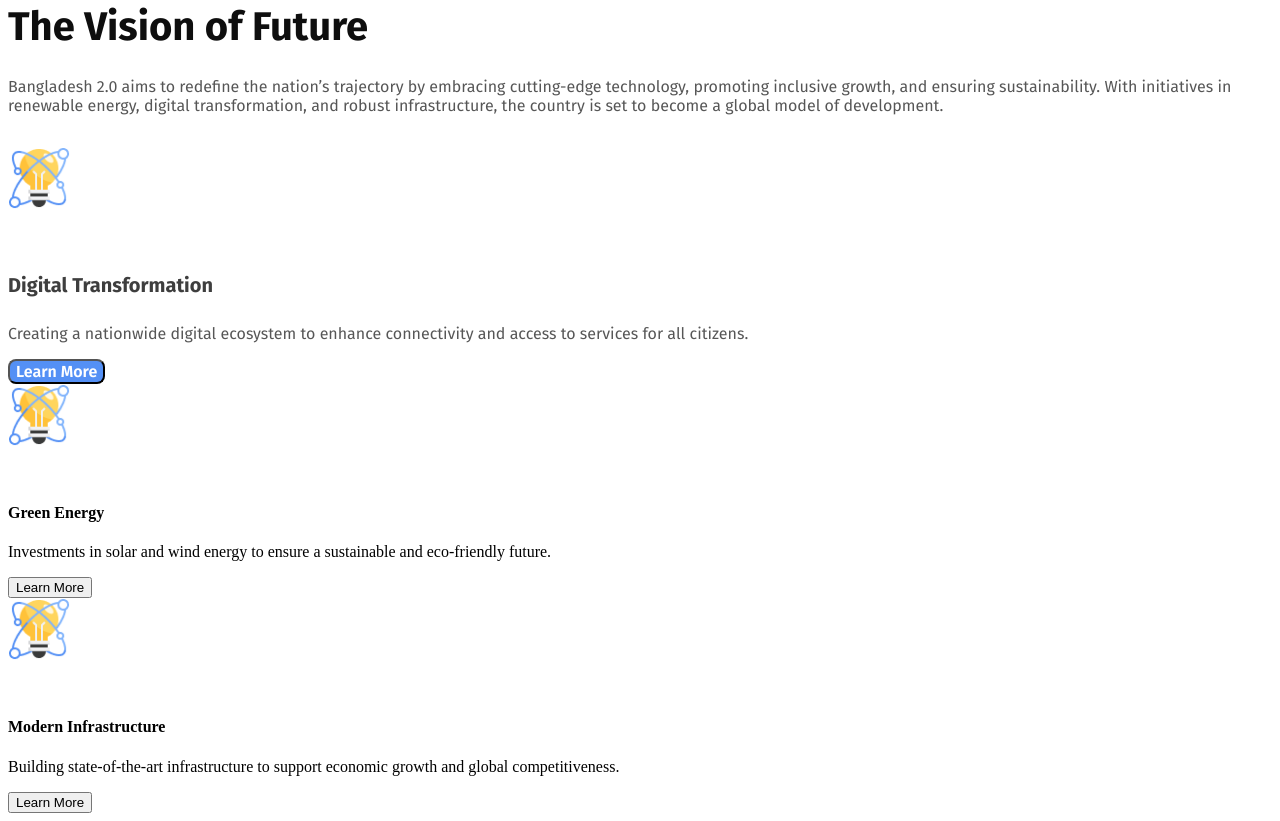
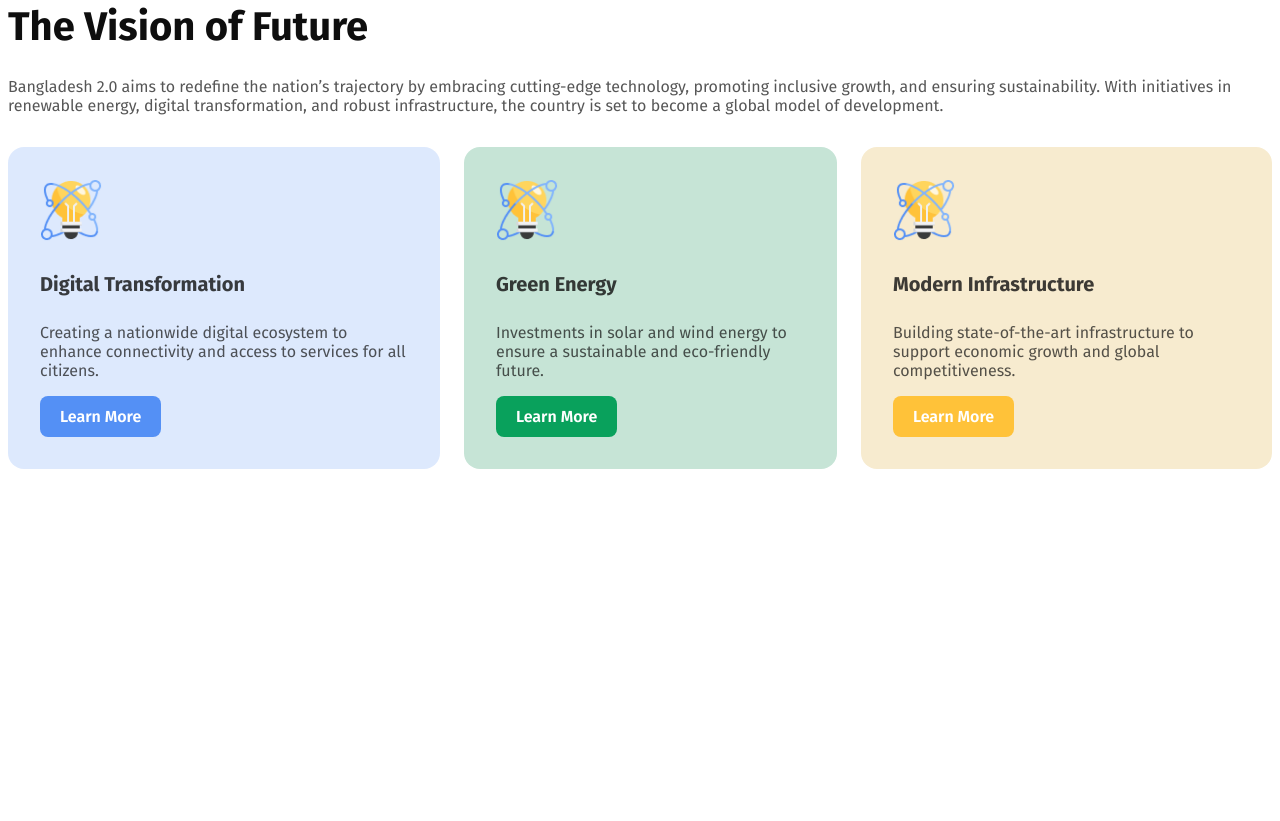
Before and after one commit to mdsayemdewan/my-first-assignment1, a plain HTML site: page index.html in a window 1280 px wide. Shown: the part 834-1655 px from the top of the page. After the commit the page ends 1383 px from the top, so only its background shows below. Drawn offline with Linux system fonts and the light colour scheme.

Commit message:
complete vision part

```diff
--- a/Styles/style.css
+++ b/Styles/style.css
@@ -1,11 +1,20 @@
 @import url('https://fonts.googleapis.com/css2?family=Fira+Sans:ital,wght@0,100;0,200;0,300;0,400;0,500;0,600;0,700;0,800;0,900;1,100;1,200;1,300;1,400;1,500;1,600;1,700;1,800;1,900&family=Open+Sans:ital,wght@0,300..800;1,300..800&family=Work+Sans:ital,wght@0,100..900;1,100..900&display=swap');
 
 /* shared style */
-
+.btn-primary {
+    border-radius: 8px;
+    color: rgb(255, 255, 255);
+    font-family: Fira Sans;
+    font-size: 16px;
+    font-weight: 600;
+    border: none;
+    padding: 11px 20px 11px 20px;
+}
 
 /* banner Style */
 .header {
     border-radius: 24px;
+    background-position: cover;
     background: rgb(198, 228, 214);
     display: flex;
     justify-content: space-between;
@@ -45,7 +54,7 @@
     ;
 }
 
-.btn-primary {
+.btn-title {
     border-radius: 8px;
     background: rgb(0, 106, 80);
     color: rgb(255, 255, 255);
@@ -59,6 +68,9 @@
 }
 
 /* vision style */
+/* .vision{
+
+} */
 
 .vision-title {
     color: rgb(14, 14, 14);
@@ -75,17 +87,22 @@
     margin-bottom: 32px;
 }
 
+.card-container {
+    display: flex;
+    margin-bottom: 80px;
+    max-width: 0 auto;
+    gap: 24px;
+}
+
 .card-icon {
     width: 62px;
     height: 62px;
-    margin-bottom: 33px;
 }
 
 .card-title {
     color: rgba(14, 14, 14, 0.8);
     font-family: Fira Sans;
     font-size: 20px;
-    font-weight: 700;
 }
 
 .card-des {
@@ -95,12 +112,36 @@
     font-weight: 400;
 }
 
-.card-btn {
-    border-radius: 8px;
+.card-btn1 {
+    background: rgb(84, 144, 245);
 
-    background: rgb(84, 144, 245);
-    color: rgb(255, 255, 255);
-    font-family: Fira Sans;
-    font-size: 16px;
-    font-weight: 600;
 }
+
+.card-btn2 {
+    background: rgb(9, 161, 92);
+}
+
+.card-btn3 {
+    background: rgb(255, 194, 57);
+}
+
+.card-bgd1 {
+    box-sizing: border-box;
+    border-radius: 16px;
+    background: rgba(84, 144, 245, 0.2);
+    padding:32px ;
+}
+
+.card-bgd2 {
+    box-sizing: border-box;
+    border-radius: 16px;
+    background: rgb(198, 228, 214);
+    padding:32px ;
+}
+
+.card-bgd3 {
+    box-sizing: border-box;
+    border-radius: 16px;
+    background: rgb(247, 235, 207);
+    padding:32px ;
+}
--- a/index.html
+++ b/index.html
@@ -14,7 +14,7 @@
             <h5 class="banner-title">Bangladesh 2.0</h5>
             <h1 class="banner-des">Idea , innovation ,
                 vision and challenges in New Bangladesh.</h1>
-            <button class="btn-primary">Explore New Bangladesh</button>
+            <button class="btn-title">Explore New Bangladesh</button>
         </div>
         <img class="banner-img" src="Images/hero.png" alt="monument">
         <div>
@@ -23,30 +23,36 @@
     </header>
     <main>
         <section class="vision">
-            <h1 class="vision-title">The Vision of Future</h1>
-            <h5 class="vision-des">Bangladesh 2.0 aims to redefine the nation’s trajectory by embracing cutting-edge technology, promoting
-                inclusive growth, and ensuring sustainability. With initiatives in renewable energy, digital
-                transformation, and robust infrastructure, the country is set to become a global model of development.
-            </h5>
             <div>
-                <div>
+                <h1 class="vision-title">The Vision of Future</h1>
+                <h5 class="vision-des">Bangladesh 2.0 aims to redefine the nation’s trajectory by embracing cutting-edge
+                    technology, promoting
+                    inclusive growth, and ensuring sustainability. With initiatives in renewable energy, digital
+                    transformation, and robust infrastructure, the country is set to become a global model of
+                    development.
+                </h5>
+            </div>
+            <div class="card-container">
+                <div class="card-bgd1">
                     <img class="card-icon" src="Images/card-icon.png" alt="card">
                     <h4 class="card-title">Digital Transformation</h4>
-                    <p class="card-des">Creating a nationwide digital ecosystem to enhance connectivity and access to services for all
+                    <p class="card-des">Creating a nationwide digital ecosystem to enhance connectivity and access to
+                        services for all
                         citizens.</p>
-                    <button class="card-btn">Learn More</button>
+                    <button class="card-btn1 btn-primary">Learn More</button>
                 </div>
-                <div>
+                <div class="card-bgd2">
                     <img class="card-icon" src="Images/card-icon.png" alt="card">
-                    <h4>Green Energy</h4>
-                    <p>Investments in solar and wind energy to ensure a sustainable and eco-friendly future.</p>
-                    <button>Learn More</button>
+                    <h4 class="card-title">Green Energy</h4>
+                    <p class="card-des">Investments in solar and wind energy to ensure a sustainable and eco-friendly future.</p>
+                    <button class="card-btn2 btn-primary">Learn More</button>
                 </div>
-                <div>
+                <div class="card-bgd3">
                     <img class="card-icon" src="Images/card-icon.png" alt="card">
-                    <h4>Modern Infrastructure</h4>
-                    <p>Building state-of-the-art infrastructure to support economic growth and global competitiveness.</p>
-                    <button>Learn More</button>
+                    <h4 class="card-title">Modern Infrastructure</h4>
+                    <p class="card-des">Building state-of-the-art infrastructure to support economic growth and global competitiveness.
+                    </p>
+                    <button class="card-btn3 btn-primary">Learn More</button>
                 </div>
             </div>
         </section>
```
